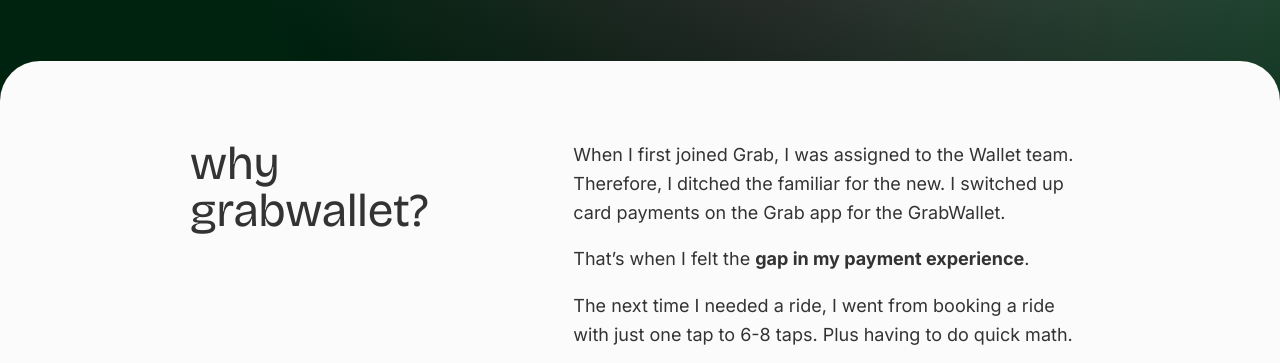
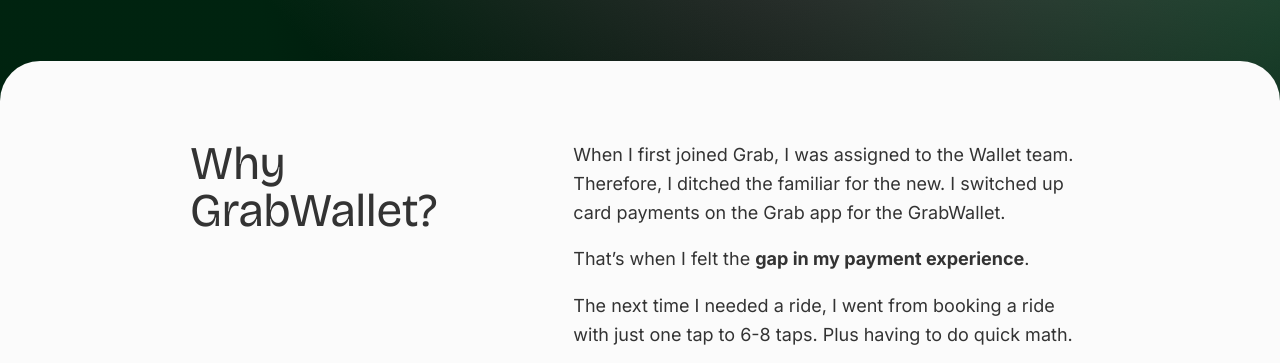
Before and after one commit to riceywong/riceywong.github.io, a plain HTML site: page portfolio.html in a window 1280 px wide. Shown: the part 589-952 px from the top of the page. Drawn offline with nearby package versions, Linux system fonts and the light colour scheme.

Commit message:
Update portfolio.html

```diff
--- a/portfolio.html
+++ b/portfolio.html
@@ -130,7 +130,7 @@
 h1,h2,h3{font-weight: 400;font-family: "Bricolage Grotesque", sans-serif;
   font-optical-sizing: auto; margin: 0;}
 h1 {font-size:4em;line-height:1;}
-h2,.h2 {font-size: 2.6em;line-height: 1;padding-top: 20px;padding-bottom: 40px;}
+h2,.h2 {font-size: 2.6em;line-height: 1;padding-top: 20px;padding-bottom: 40px;text-transform: unset;}
 .white{color:#FFF;}.lessbold{font-weight:600;}.bigfont{font-size:2.4rem;line-height:1.4;}.smallfont{font-size:1.4rem;}
 
 div.stack {
```
